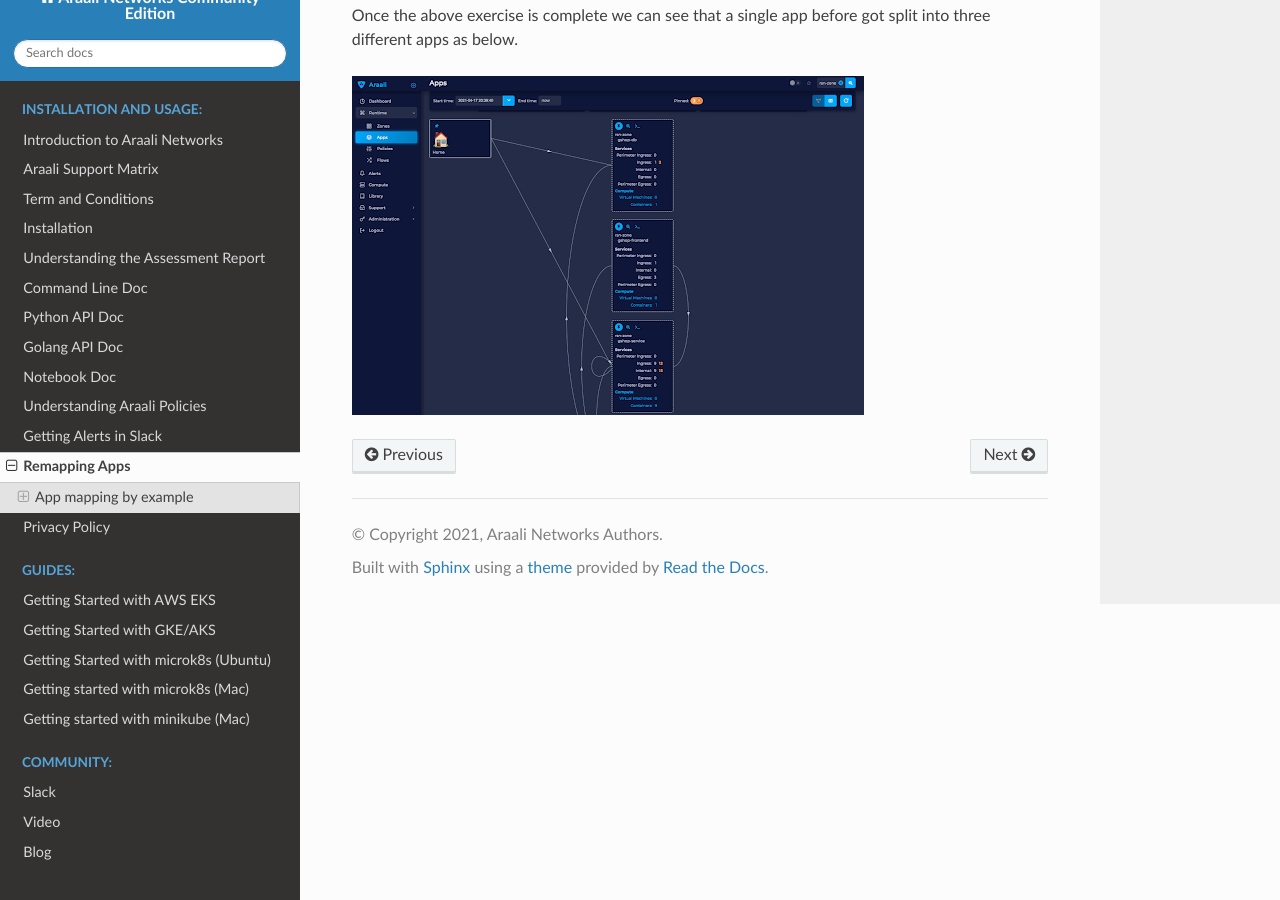
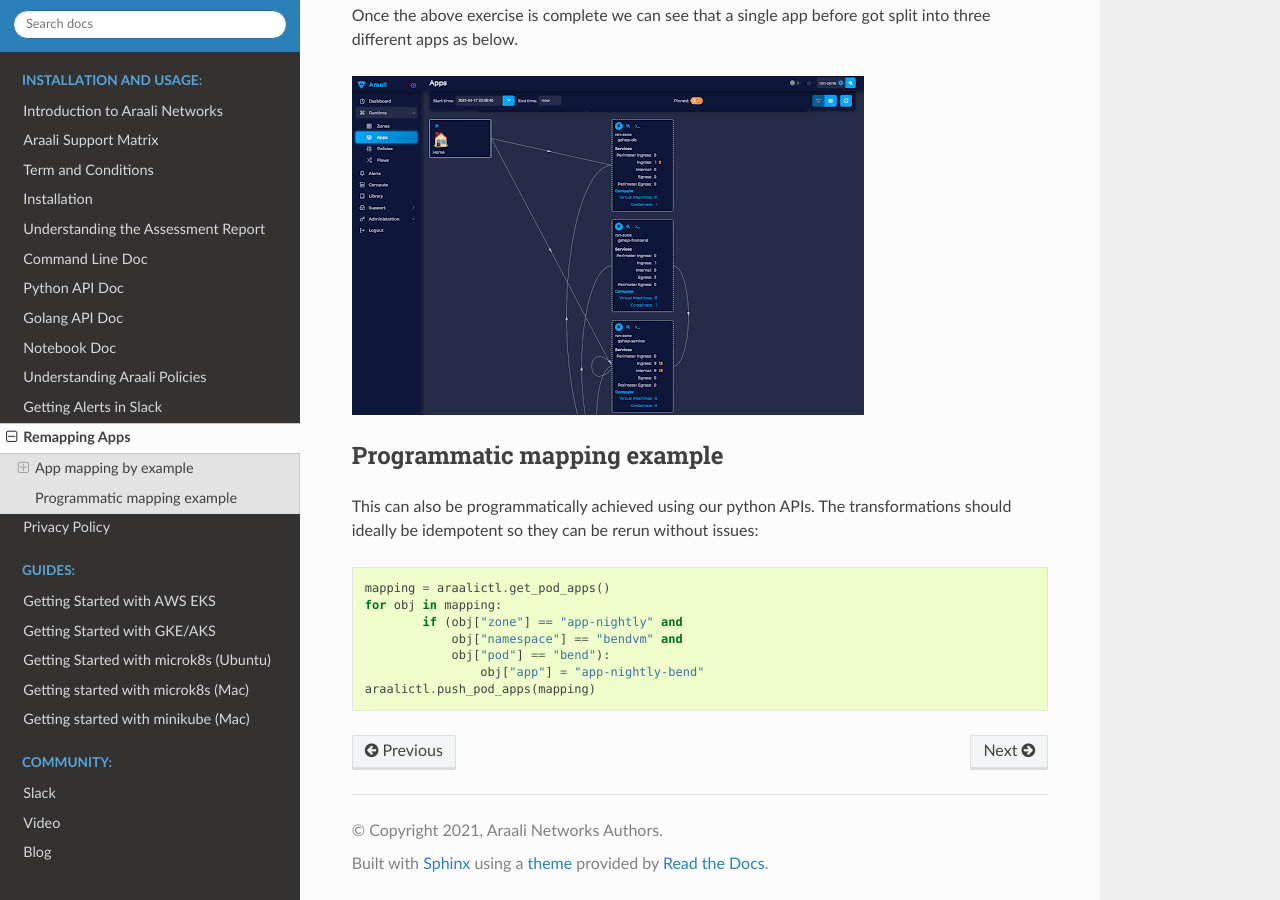
Before and after one commit to araalinetworks/api, a Sphinx documentation site: the page built from doc/source/remapping_apps.rst, in a window 1280 px wide and 900 px high, scrolled down 3394 px. Built offline with Sphinx 7.4.7 and the Read the Docs theme 2.0.0, drawn with Linux system fonts in a browser that asks for light colours.

Commit message:
python remapping example

```diff
--- a/doc/source/remapping_apps.rst
+++ b/doc/source/remapping_apps.rst
@@ -159,3 +159,18 @@
 
 .. image:: images/after-app-remapping.png
  :alt: After remapping apps
+
+
+Programmatic mapping example
+----------------------------
+This can also be programmatically achieved using our python APIs. The
+transformations should ideally be idempotent so they can be rerun without
+issues::
+
+        mapping = araalictl.get_pod_apps()
+        for obj in mapping:
+                if (obj["zone"] == "app-nightly" and
+                    obj["namespace"] == "bendvm" and
+                    obj["pod"] == "bend"):
+                        obj["app"] = "app-nightly-bend"
+        araalictl.push_pod_apps(mapping)
```
